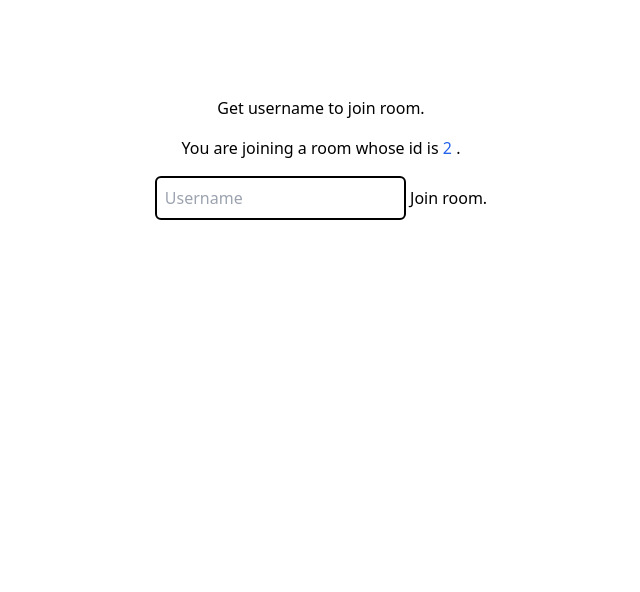
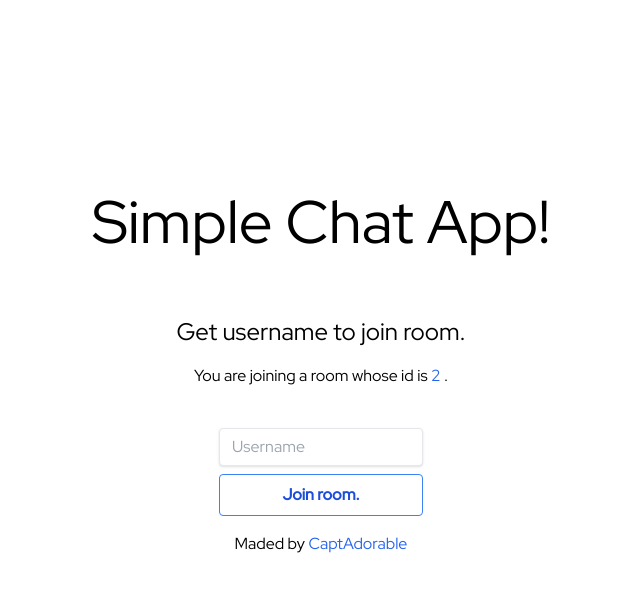
Before and after one commit to captainadorable/simple-chat-app, a Node server app: a page that uses views/getUsername.ejs in a window 1280 px wide. Shown: the top 592 px of the page, without its empty margins (319-959 px from the left). Run offline with Node 20, Linux system fonts and the light colour scheme; some libraries are stand-ins or nearby versions.

Commit message:
VisualUpdate

```diff
--- a/views/getUsername.ejs
+++ b/views/getUsername.ejs
@@ -4,24 +4,30 @@
     <script>
         var redirectTo = '<%= redirectTo %>';
     </script>
+    <style>@import url('https://fonts.googleapis.com/css2?family=Red+Hat+Display:wght@400;500&display=swap'); body { font-family: 'Red Hat Display' };</style>
 </head>
 <body>
-    <div class="flex flex-col items-center space-y-4 mt-24">
-        <div>Get username to join room.</div>
-        <div>
+    <div class="flex flex-col items-center space-y-4 mt-48">
+        <div class="text-6xl pb-12">Simple Chat App!</div>
+        <div class="text-2xl">Get username to join room.</div>
+        <div class="pb-6">
             You are joining a room whose id is
             <span class="text-blue-600"><%= redirectTo %></span> .
         </div>
 
-        <form id="form">
+        <form id="form" class="flex flex-col space-y-2">
             <input
                 type="text"
                 id="username"
                 placeholder="Username"
-                class="border border-2 border-black p-2 rounded-md"
+                class="shadow appearance-none border rounded w-full py-2 px-3 text-gray-700 leading-tight focus:outline-none focus:shadow-outline"
             />
-            <button>Join room.</button>
+            <button class="bg-transparent hover:bg-blue-500 text-blue-700 font-semibold hover:text-white py-2 px-4 border border-blue-500 hover:border-transparent rounded">Join room.</button>
         </form>
+
+        <div class="flex flex-row">
+            <div>Maded by <span class="text-blue-600">CaptAdorable</span></div>
+        </div>
 
         <script>
             var form = document.getElementById('form');
```
Also changed, not shown: views/index.ejs (+12 -10 lines).
